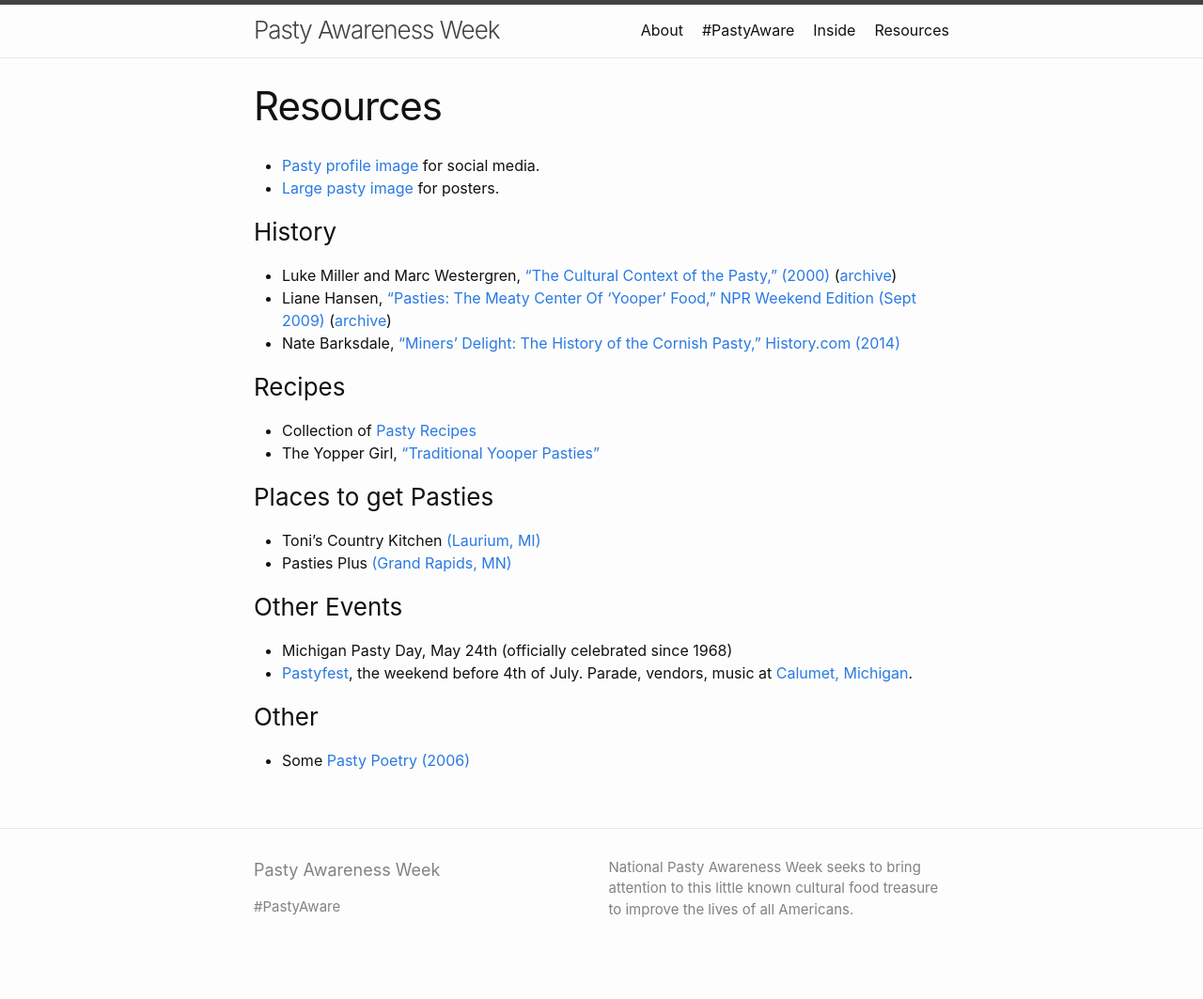
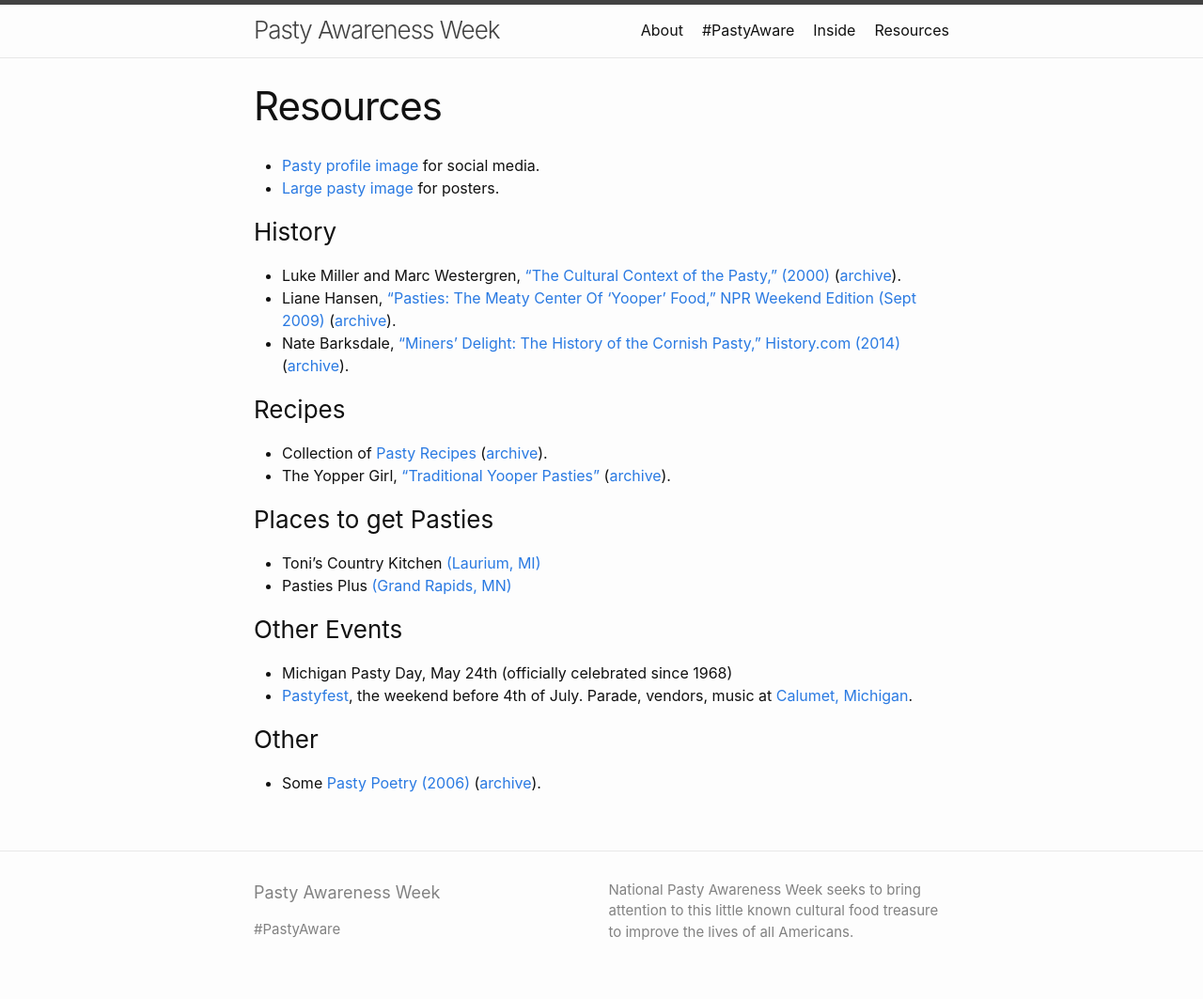
Before and after one commit to evanwill/pastyAware, a Jekyll site: the page built from resources.md, in a window 1280 px wide. Shown: the whole page at 94% size. Built offline with Jekyll 4.4.1, drawn with Linux system fonts in a browser that asks for light colours; before the commit the page ends 1039 px from its top, so only the background shows below that.

Commit message:
add archive links for resources

```diff
--- a/resources.md
+++ b/resources.md
@@ -8,25 +8,25 @@ title: Resources
 
 ### History
 
-- Luke Miller and Marc Westergren, ["The Cultural Context of the Pasty," (2000)](http://www.hu.mtu.edu/vup/pasty/pastymain.html) ([archive](https://web.archive.org/web/20190413053528/http://www.hu.mtu.edu/vup/pasty/pastymain.html))
-- Liane Hansen, ["Pasties: The Meaty Center Of 'Yooper' Food," NPR Weekend Edition (Sept 2009)](http://www.npr.org/templates/story/story.php?storyId=113207915) ([archive](https://web.archive.org/web/20190413060230/https://www.npr.org/templates/story/story.php?storyId=113207915?storyId=113207915))
-- Nate Barksdale, ["Miners’ Delight: The History of the Cornish Pasty," History.com (2014)](http://www.history.com/news/hungry-history/miners-delight-the-history-of-the-cornish-pasty)
+- Luke Miller and Marc Westergren, ["The Cultural Context of the Pasty," (2000)](http://www.hu.mtu.edu/vup/pasty/pastymain.html){:target="_blank"} ([archive](https://web.archive.org/web/20190413053528/http://www.hu.mtu.edu/vup/pasty/pastymain.html)).
+- Liane Hansen, ["Pasties: The Meaty Center Of 'Yooper' Food," NPR Weekend Edition (Sept 2009)](http://www.npr.org/templates/story/story.php?storyId=113207915){:target="_blank"} ([archive](https://web.archive.org/web/20190413060230/https://www.npr.org/templates/story/story.php?storyId=113207915?storyId=113207915)).
+- Nate Barksdale, ["Miners’ Delight: The History of the Cornish Pasty," History.com (2014)](http://www.history.com/news/hungry-history/miners-delight-the-history-of-the-cornish-pasty){:target="_blank"} ([archive](https://web.archive.org/web/20190413065302/https://www.history.com/news/miners-delight-the-history-of-the-cornish-pasty)).
 
 ### Recipes
 
-- Collection of [Pasty Recipes](http://www.hu.mtu.edu/vup/pasty/recipes.htm)
-- The Yopper Girl, ["Traditional Yooper Pasties"](http://theyoopergirl.com/2015/02/traditional-yooper-pasties/)
+- Collection of [Pasty Recipes](http://www.hu.mtu.edu/vup/pasty/recipes.htm){:target="_blank"} ([archive](https://web.archive.org/web/20190413065148/http://www.hu.mtu.edu/vup/pasty/recipes.htm)).
+- The Yopper Girl, ["Traditional Yooper Pasties"](http://theyoopergirl.com/2015/02/traditional-yooper-pasties/){:target="_blank"} ([archive](https://web.archive.org/web/20190413065401/https://theyoopergirl.com/2015/02/traditional-yooper-pasties/)).
 
 ### Places to get Pasties
 
-- Toni's Country Kitchen [(Laurium, MI)](https://www.google.com/maps/place/Toni's+Country+Kitchen/@47.2365973,-88.4424539,15z/data=!4m2!3m1!1s0x0:0x5c107a0067cfc966)
-- Pasties Plus [(Grand Rapids, MN)](https://www.google.com/maps/place/Pasties+Plus/@47.2361915,-93.5502384,15z/data=!4m2!3m1!1s0x0:0x109cc7ef562439a9)
+- Toni's Country Kitchen [(Laurium, MI)](https://www.google.com/maps/place/Toni's+Country+Kitchen/@47.2365973,-88.4424539,15z/data=!4m2!3m1!1s0x0:0x5c107a0067cfc966){:target="_blank"}
+- Pasties Plus [(Grand Rapids, MN)](https://www.google.com/maps/place/Pasties+Plus/@47.2361915,-93.5502384,15z/data=!4m2!3m1!1s0x0:0x109cc7ef562439a9){:target="_blank"}
 
 ### Other Events
 
 - Michigan Pasty Day, May 24th (officially celebrated since 1968)
-- [Pastyfest](http://www.mainstreetcalumet.com/eventscalendar.html), the weekend before 4th of July. Parade, vendors, music at [Calumet, Michigan](https://www.google.com/maps/place/Calumet,+Calumet+Twp,+MI+49913/).
+- [Pastyfest](http://www.mainstreetcalumet.com/eventscalendar.html){:target="_blank"}, the weekend before 4th of July. Parade, vendors, music at [Calumet, Michigan](https://www.google.com/maps/place/Calumet,+Calumet+Twp,+MI+49913/){:target="_blank"}.
 
 ### Other
 
-- Some [Pasty Poetry (2006)](http://www.pasty.com/discus/messages/411/2341.html)
+- Some [Pasty Poetry (2006)](http://www.pasty.com/discus/messages/411/2341.html){:target="_blank"} ([archive](https://web.archive.org/web/20190413065618/https://www.pasty.com/discus/messages/411/2341.html)).
```
